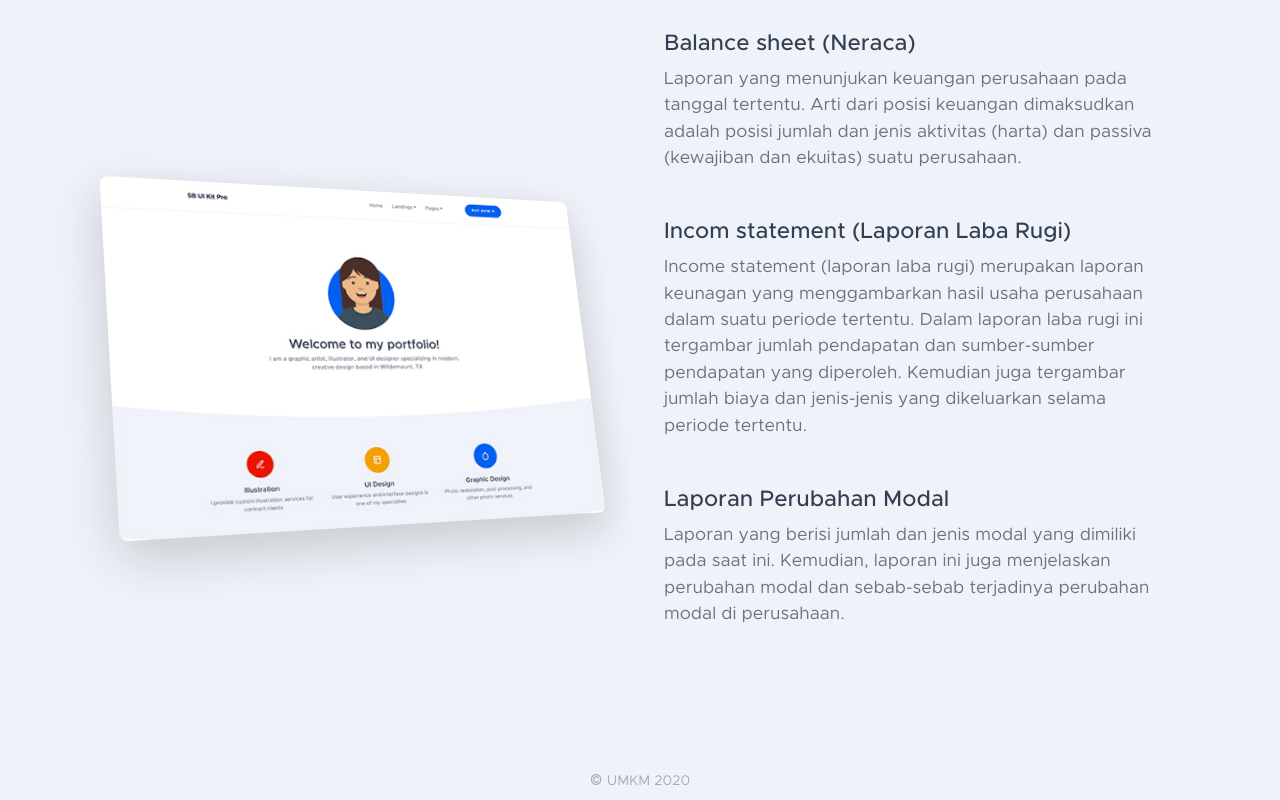
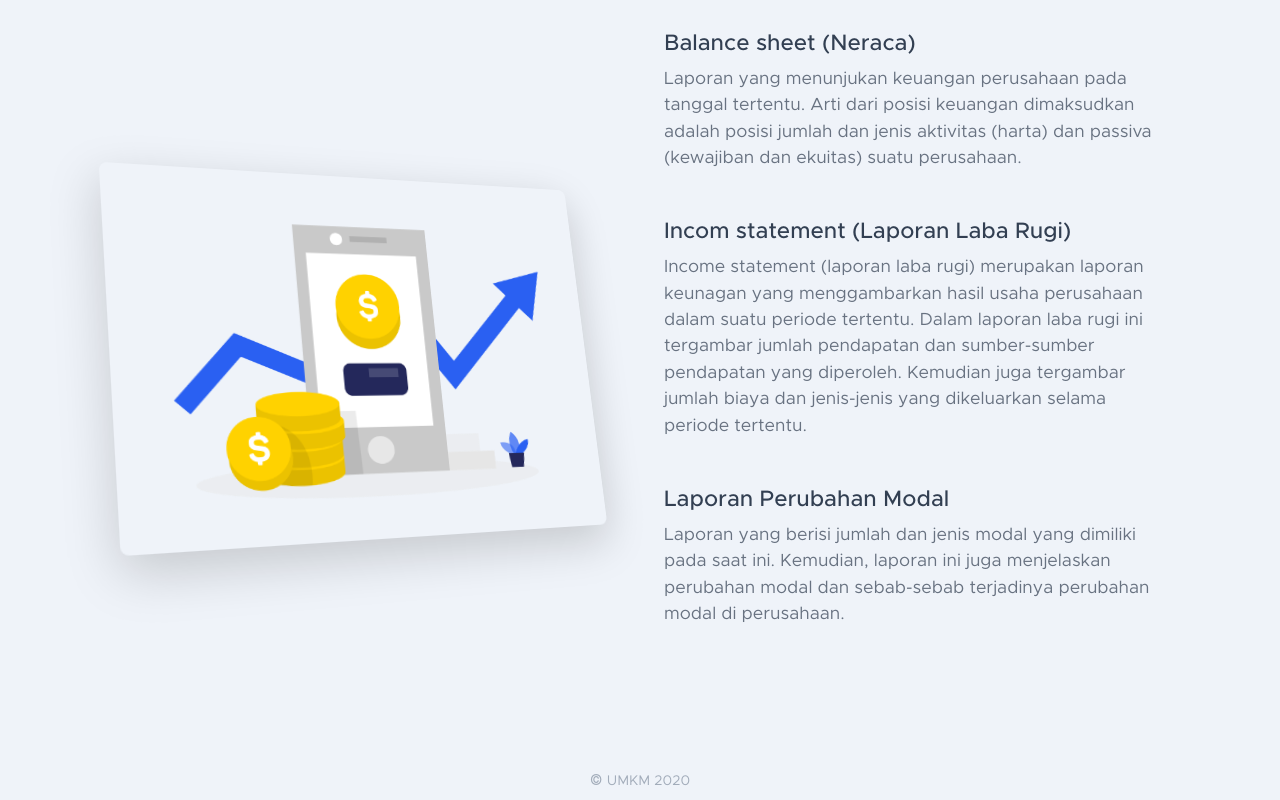
Before and after one commit to didiansyah/laporan-umkm, a plain HTML site: page index.html in a window 1280 px wide. Shown: the part 1167-1967 px from the top of the page. Drawn offline with Linux system fonts and the light colour scheme.

Commit message:
third commit

```diff
--- a/index.html
+++ b/index.html
@@ -67,7 +67,7 @@
                         <div class="container">
                             <div class="row align-items-center justify-content-center">
                                 <div class="col-md-9 col-lg-6 order-1 order-lg-0" data-aos="fade-right">
-                                    <div class="content-skewed content-skewed-right"><img class="content-skewed-item img-fluid shadow-lg rounded-lg" src="assets/img/screenshots/landing-portfolio.jpg" /></div>
+                                    <div class="content-skewed content-skewed-right"><img class="content-skewed-item img-fluid shadow-lg rounded-lg" src="assets/img/screenshots/revenue.png" /></div>
                                 </div>
                                 <div class="col-lg-6 order-0 order-lg-1 mb-5 mb-lg-0" data-aos="fade-left">
                                     <div class="mb-5">
```
Also changed, not shown: assets/img/screenshots/header-basic-signup.jpg (deleted), assets/img/screenshots/header-basic.jpg (deleted), assets/img/screenshots/header-graphic-signup.jpg (deleted), assets/img/screenshots/header-graphic.jpg (deleted), assets/img/screenshots/header-inner-page.jpg (deleted), assets/img/screenshots/header-nav-only.jpg (deleted), assets/img/screenshots/landing-agency.jpg (deleted), assets/img/screenshots/landing-app-desktop.jpg (deleted), assets/img/screenshots/landing-app-mobile.jpg (deleted), assets/img/screenshots/landing-classifieds.jpg (deleted), assets/img/screenshots/landing-directory.jpg (deleted), assets/img/screenshots/landing-lead-capture.jpg (deleted), assets/img/screenshots/landing-multipurpose.jpg (deleted), assets/img/screenshots/landing-press.jpg (deleted), 4 more files.
